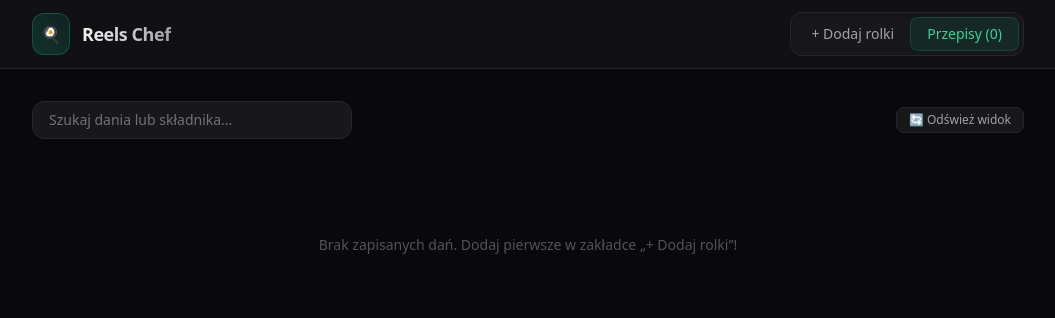
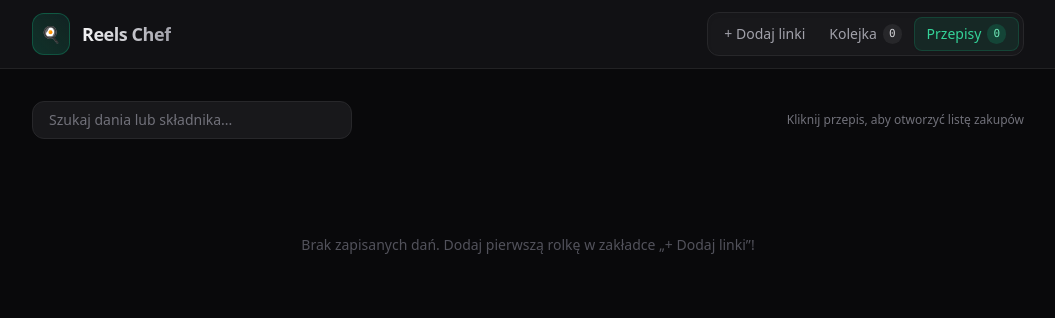
Before and after one commit to blvszk0-gif/przepisy-app, a FastAPI app: page / in a window 1280 px wide. Shown: the top 318 px of the page, without its empty margins (112-1167 px from the left). Run offline with FastAPI, Linux system fonts and the light colour scheme; some libraries are stand-ins or nearby versions.

Commit message:
Revamp index.html for recipe book application
Updated the HTML structure and content for the recipe book application, including navigation tabs, import section, queue management, and recipe display.

```diff
--- a/templates/index.html
+++ b/templates/index.html
@@ -27,8 +27,9 @@
 </head>
 <body class="bg-zinc-950 text-zinc-100 min-h-screen flex flex-col font-sans antialiased selection:bg-emerald-500/20 selection:text-emerald-400">
 
+    <!-- Górny Pasek -->
     <header class="border-b border-zinc-800/80 bg-zinc-900/60 backdrop-blur-md sticky top-0 z-50">
-        <div class="max-w-5xl mx-auto px-4 py-3 flex items-center justify-between">
+        <div class="max-w-5xl mx-auto px-4 py-3 flex flex-col sm:flex-row items-center justify-between gap-3">
             <div class="flex items-center gap-3">
                 <span class="p-2 rounded-xl bg-gradient-to-tr from-emerald-500/20 to-teal-500/10 border border-emerald-500/30 text-emerald-400">
                     🍳
@@ -36,14 +37,21 @@
                 <span class="font-bold text-lg tracking-tight bg-gradient-to-r from-zinc-100 to-zinc-400 bg-clip-text text-transparent">Reels Chef</span>
             </div>
 
-            <nav class="flex p-1 bg-zinc-900 border border-zinc-800 rounded-xl shadow-inner">
+            <!-- Nawigacja: 3 Zakładki -->
+            <nav class="flex p-1 bg-zinc-900 border border-zinc-800 rounded-xl shadow-inner text-xs sm:text-sm">
                 <button onclick="switchTab('import')" id="tabBtn-import"
-                    class="tab-btn flex items-center gap-2 px-4 py-1.5 rounded-lg text-sm font-medium transition-all duration-200 text-zinc-400 hover:text-zinc-200">
-                    <span>+ Dodaj rolki</span>
+                    class="tab-btn px-3 py-1.5 rounded-lg font-medium transition-all text-zinc-400 hover:text-zinc-200">
+                    + Dodaj linki
+                </button>
+                <button onclick="switchTab('queue')" id="tabBtn-queue"
+                    class="tab-btn px-3 py-1.5 rounded-lg font-medium transition-all flex items-center gap-1.5 text-zinc-400 hover:text-zinc-200">
+                    <span>Kolejka</span>
+                    <span id="queueBadge" class="px-1.5 py-0.2 rounded-full text-[11px] bg-zinc-800 text-zinc-300 font-mono">{{ queue|length }}</span>
                 </button>
                 <button onclick="switchTab('recipes')" id="tabBtn-recipes"
-                    class="tab-btn flex items-center gap-2 px-4 py-1.5 rounded-lg text-sm font-medium transition-all duration-200 bg-emerald-500/10 text-emerald-400 border border-emerald-500/20 shadow-sm">
-                    <span>Przepisy ({{ recipes|length }})</span>
+                    class="tab-btn px-3 py-1.5 rounded-lg font-medium transition-all flex items-center gap-1.5 bg-emerald-500/10 text-emerald-400 border border-emerald-500/20 shadow-sm">
+                    <span>Przepisy</span>
+                    <span id="recipesBadge" class="px-1.5 py-0.2 rounded-full text-[11px] bg-emerald-500/20 text-emerald-300 font-mono">{{ recipes|length }}</span>
                 </button>
             </nav>
         </div>
@@ -51,87 +59,121 @@
 
     <main class="max-w-5xl mx-auto px-4 py-8 flex-1 w-full">
 
-        <!-- ZAKŁADKA 1: IMPORT -->
+        <!-- ZAKŁADKA 1: IMPORTOWANIE -->
         <section id="tab-import" class="hidden max-w-xl mx-auto">
             <div class="text-center mb-6">
                 <h1 class="text-2xl md:text-3xl font-extrabold tracking-tight text-white mb-2">Wklej rolki do kolejki</h1>
-                <p class="text-zinc-400 text-sm">Wklej link – aplikacja natychmiast wrzuci go do kolejki i zajmie się wszystkim w tle.</p>
+                <p class="text-zinc-400 text-sm">Wklej dowolną liczbę linków jeden po drugim. Serwer zajmie się przetwarzaniem w tle.</p>
             </div>
 
-            <div class="bg-zinc-900 border border-zinc-800 rounded-2xl p-6 shadow-2xl relative overflow-hidden">
+            <div class="bg-zinc-900 border border-zinc-800 rounded-2xl p-6 shadow-2xl">
                 <form id="urlForm" class="flex flex-col gap-4">
                     <input type="url" id="ig_url" name="url" placeholder="https://www.instagram.com/reel/..." required
                         class="w-full px-4 py-3 bg-zinc-950/80 border border-zinc-700/80 rounded-xl text-zinc-100 placeholder-zinc-500 focus:outline-none focus:ring-2 focus:ring-emerald-500 text-sm">
 
                     <button type="submit" id="submitBtn"
                         class="w-full py-3 px-4 rounded-xl font-semibold bg-emerald-500 hover:bg-emerald-400 text-zinc-950 transition-all flex items-center justify-center gap-2">
-                        <span>Dodaj do kolejki</span>
+                        <span>Dodaj do kolejki w tle</span>
                     </button>
                 </form>
 
                 <div id="queueNotice" class="hidden mt-4 p-3 bg-emerald-500/10 border border-emerald-500/30 rounded-xl text-emerald-400 text-xs text-center">
-                    ✅ <b>Dodano!</b> Przepis pojawił się na liście i przetwarza się w tle. Możesz wklejać kolejny link.
+                    ✅ <b>Dodano!</b> Rolka trafiła do zakładki „Kolejka”. Możesz wkleić następny link.
                 </div>
             </div>
         </section>
 
-        <!-- ZAKŁADKA 2: DASHBOARD -->
+        <!-- ZAKŁADKA 2: KOLEJKA -->
+        <section id="tab-queue" class="hidden">
+            <div class="flex items-center justify-between mb-6">
+                <div>
+                    <h2 class="text-xl font-bold text-zinc-100">Kolejka zadań w tle</h2>
+                    <p class="text-xs text-zinc-500">Tutaj widzisz rolki, które aktualnie się pobierają lub czekają na ponowienie.</p>
+                </div>
+                <button onclick="window.location.reload()" class="text-xs text-zinc-400 hover:text-emerald-400 transition flex items-center gap-1 py-1.5 px-3 rounded-lg border border-zinc-800 bg-zinc-900">
+                    🔄 Odśwież
+                </button>
+            </div>
+
+            <div id="queueList" class="space-y-3">
+                {% for item in queue %}
+                <div id="item-{{ item.id }}" class="bg-zinc-900 border border-zinc-800 rounded-xl p-4 flex flex-col sm:flex-row items-start sm:items-center justify-between gap-4">
+                    <div class="flex-1 min-w-0">
+                        <div class="flex items-center gap-2 mb-1">
+                            {% if item.status == 'pending' %}
+                            <span class="inline-flex items-center gap-1.5 px-2.5 py-0.5 rounded-full text-xs font-medium bg-emerald-500/10 text-emerald-400 border border-emerald-500/20">
+                                <span class="w-2 h-2 rounded-full bg-emerald-400 animate-pulse"></span>
+                                W trakcie przetwarzania
+                            </span>
+                            {% else %}
+                            <span class="inline-flex items-center gap-1.5 px-2.5 py-0.5 rounded-full text-xs font-medium bg-rose-500/10 text-rose-400 border border-rose-500/20">
+                                ⚠️ Błąd serwerów AI (503)
+                            </span>
+                            {% endif %}
+                        </div>
+                        <a href="{{ item.source_url }}" target="_blank" class="text-xs text-zinc-400 hover:text-zinc-200 truncate block max-w-md">
+                            🔗 {{ item.source_url }}
+                        </a>
+                    </div>
+
+                    <div class="flex items-center gap-2 w-full sm:w-auto justify-end border-t sm:border-t-0 border-zinc-800/80 pt-2 sm:pt-0">
+                        {% if item.status == 'error' %}
+                        <button onclick="retryItem('{{ item.id }}', this)"
+                            class="px-3 py-1.5 rounded-lg bg-emerald-500/10 hover:bg-emerald-500/20 border border-emerald-500/30 text-emerald-400 text-xs font-medium transition flex items-center gap-1">
+                            🔄 Ponów
+                        </button>
+                        {% endif %}
+                        <button onclick="deleteItem('{{ item.id }}', 'item-{{ item.id }}')"
+                            class="px-3 py-1.5 rounded-lg bg-rose-500/10 hover:bg-rose-500/20 border border-rose-500/20 text-rose-400 text-xs font-medium transition flex items-center gap-1">
+                            🗑️ Usuń
+                        </button>
+                    </div>
+                </div>
+                {% else %}
+                <div class="py-16 text-center text-zinc-600 border border-dashed border-zinc-800 rounded-2xl">
+                    <p class="text-sm">Kolejka jest pusta. Wszystkie rolki zostały pomyślnie przetworzone!</p>
+                </div>
+                {% endfor %}
+            </div>
+        </section>
+
+        <!-- ZAKŁADKA 3: PRZEPISY -->
         <section id="tab-recipes" class="block">
             <div class="flex flex-col sm:flex-row gap-3 items-center justify-between mb-8">
                 <input type="text" id="recipeSearch" oninput="filterRecipes()" placeholder="Szukaj dania lub składnika..."
                     class="w-full sm:w-80 px-4 py-2 bg-zinc-900 border border-zinc-800 rounded-xl text-zinc-200 placeholder-zinc-500 text-sm focus:outline-none focus:ring-1 focus:ring-emerald-500">
-                <button onclick="window.location.reload()" class="text-xs text-zinc-400 hover:text-emerald-400 transition flex items-center gap-1.5 py-1 px-3 rounded-lg border border-zinc-800 bg-zinc-900">
-                    🔄 Odśwież widok
-                </button>
+                <span class="text-xs text-zinc-500">
+                    Kliknij przepis, aby otworzyć listę zakupów
+                </span>
             </div>
 
             <div id="recipesContainer" class="grid grid-cols-1 md:grid-cols-2 gap-5">
                 {% for recipe in recipes %}
-
-                <!-- STAN 1: PRZETWARZANIE W TOKU (PENDING) -->
-                {% if recipe.status == 'pending' %}
-                <article class="bg-zinc-900/50 border border-emerald-500/30 rounded-2xl p-5 flex flex-col justify-between animate-pulse">
-                    <div>
-                        <div class="flex items-center gap-2 mb-2 text-emerald-400 text-sm font-semibold">
-                            <div class="w-3 h-3 border-2 border-emerald-400 border-t-transparent rounded-full animate-spin"></div>
-                            <span>Pobieranie i analiza rolki...</span>
-                        </div>
-                        <p class="text-xs text-zinc-400 truncate">{{ recipe.source_url }}</p>
-                    </div>
-                    <div class="text-[11px] text-zinc-500 mt-4">
-                        To potrwa od kilkunastu sekund do minuty. Strona zaktualizuje się automatycznie.
-                    </div>
-                </article>
-
-                <!-- STAN 2: BŁĄD (ERROR - NP. 503 SERWERÓW AI) Z PRZYCISKIEM PONÓW -->
-                {% elif recipe.status == 'error' %}
-                <article class="bg-zinc-900 border border-rose-900/40 rounded-2xl p-5 flex flex-col justify-between">
-                    <div>
-                        <div class="flex items-center justify-between gap-2 mb-2 text-rose-400 text-sm font-semibold">
-                            <span>⚠️ Serwery AI były przeciążone</span>
-                            <a href="{{ recipe.source_url }}" target="_blank" class="text-zinc-500 hover:text-zinc-300 text-xs">🔗 Rolka</a>
-                        </div>
-                        <p class="text-xs text-zinc-400 mb-4">Wystąpił chwilowy błąd podczas transkrypcji lub analizy. Nie musisz szukać linku ponownie!</p>
-                    </div>
-                    <button onclick="retryItem('{{ recipe.id }}', this)"
-                        class="w-full py-2 px-3 rounded-xl bg-rose-500/10 hover:bg-rose-500/20 border border-rose-500/30 text-rose-300 font-medium text-xs flex items-center justify-center gap-2 transition">
-                        <span>🔄 Ponów próbę teraz</span>
-                    </button>
-                </article>
-
-                <!-- STAN 3: GOTOWY PRZEPIS (COMPLETED) -->
-                {% else %}
-                <article class="recipe-card bg-zinc-900 border border-zinc-800 rounded-2xl p-5 flex flex-col justify-between"
+                <article id="recipe-{{ recipe.id }}" class="recipe-card bg-zinc-900 border border-zinc-800 rounded-2xl p-5 flex flex-col justify-between"
                          data-title="{{ recipe.title | lower }}"
                          data-ingredients="{% for item in recipe.ingredients %}{{ item.name | lower }} {% endfor %}">
                     <div>
                         <div class="flex items-start justify-between gap-3 mb-2">
-                            <h2 class="text-lg font-bold text-zinc-100">{{ recipe.title }}</h2>
-                            <a href="{{ recipe.source_url }}" target="_blank" class="text-zinc-500 hover:text-emerald-400 text-xs">🔗 Rolka</a>
+                            <h2 class="text-lg font-bold text-zinc-100 tracking-tight leading-snug">{{ recipe.title }}</h2>
+                            <div class="flex items-center gap-1">
+                                <a href="{{ recipe.source_url }}" target="_blank" title="Oryginał na Instagramie"
+                                   class="text-zinc-500 hover:text-emerald-400 p-1.5 rounded-lg hover:bg-zinc-800 transition">
+                                    <svg xmlns="http://www.w3.org/2000/svg" class="w-4 h-4" fill="none" viewBox="0 0 24 24" stroke="currentColor">
+                                        <path stroke-linecap="round" stroke-linejoin="round" stroke-width="2" d="M10 6H6a2 2 0 00-2 2v10a2 2 0 002 2h10a2 2 0 002-2v-4M14 4h6m0 0v6m0-6L10 14" />
+                                    </svg>
+                                </a>
+                                <button onclick="deleteItem('{{ recipe.id }}', 'recipe-{{ recipe.id }}')" title="Usuń przepis"
+                                   class="text-zinc-500 hover:text-rose-400 p-1.5 rounded-lg hover:bg-rose-500/10 transition">
+                                    <svg xmlns="http://www.w3.org/2000/svg" class="w-4 h-4" fill="none" viewBox="0 0 24 24" stroke="currentColor">
+                                        <path stroke-linecap="round" stroke-linejoin="round" stroke-width="2" d="M19 7l-.867 12.142A2 2 0 0116.138 21H7.862a2 2 0 01-1.995-1.858L5 7m5 4v6m4-6v6m1-10V4a1 1 0 00-1-1h-4a1 1 0 00-1 1v3M4 7h16" />
+                                    </svg>
+                                </button>
+                            </div>
                         </div>
+
                         <div class="flex gap-2 mb-4 text-xs text-zinc-400">
-                            <span class="px-2 py-0.5 rounded-full bg-zinc-800">🛒 {{ recipe.ingredients | length }} składników</span>
-                            <span class="px-2 py-0.5 rounded-full bg-zinc-800">🧑‍🍳 {{ recipe.instructions | length }} kroków</span>
+                            <span class="px-2.5 py-0.5 rounded-full bg-zinc-800 border border-zinc-700/50">🛒 {{ recipe.ingredients | length }} składników</span>
+                            <span class="px-2.5 py-0.5 rounded-full bg-zinc-800 border border-zinc-700/50">🧑‍🍳 {{ recipe.instructions | length }} kroków</span>
                         </div>
                     </div>
 
@@ -169,11 +211,9 @@
                         </div>
                     </div>
                 </article>
-                {% endif %}
-
                 {% else %}
                 <div class="col-span-full py-16 text-center text-zinc-600 text-sm">
-                    Brak zapisanych dań. Dodaj pierwsze w zakładce „+ Dodaj rolki”!
+                    Brak zapisanych dań. Dodaj pierwszą rolkę w zakładce „+ Dodaj linki”!
                 </div>
                 {% endfor %}
             </div>
@@ -181,14 +221,17 @@
     </main>
 
     <script>
+        let currentCompletedCount = {{ recipes|length }};
+        let currentQueueCount = {{ queue|length }};
+
         function switchTab(tabId) {
-            ['import', 'recipes'].forEach(t => {
+            ['import', 'queue', 'recipes'].forEach(t => {
                 document.getElementById(`tab-${t}`).classList.toggle('hidden', t !== tabId);
                 const btn = document.getElementById(`tabBtn-${t}`);
                 if (t === tabId) {
-                    btn.className = "tab-btn flex items-center gap-2 px-4 py-1.5 rounded-lg text-sm font-medium bg-emerald-500/10 text-emerald-400 border border-emerald-500/20 shadow-sm";
+                    btn.className = "tab-btn px-3 py-1.5 rounded-lg font-medium transition-all flex items-center gap-1.5 bg-emerald-500/10 text-emerald-400 border border-emerald-500/20 shadow-sm";
                 } else {
-                    btn.className = "tab-btn flex items-center gap-2 px-4 py-1.5 rounded-lg text-sm font-medium text-zinc-400 hover:text-zinc-200";
+                    btn.className = "tab-btn px-3 py-1.5 rounded-lg font-medium transition-all flex items-center gap-1.5 text-zinc-400 hover:text-zinc-200";
                 }
             });
         }
@@ -209,7 +252,7 @@
             });
         }
 
-        // Dodawanie linku do kolejki
+        // Dodawanie do kolejki
         document.getElementById('urlForm').addEventListener('submit', async (e) => {
             e.preventDefault();
             const input = document.getElementById('ig_url');
@@ -224,31 +267,49 @@
             formData.append('url', val);
             await fetch('/process', { method: 'POST', body: formData });
 
-            // Przełącz na zakładkę przepisów, by użytkownik od razu widział proces
-            setTimeout(() => {
-                switchTab('recipes');
-                window.location.reload();
-            }, 800);
+            // Zaktualizuj licznik kolejki na górnym pasku
+            currentQueueCount++;
+            document.getElementById('queueBadge').innerText = currentQueueCount;
         });
 
-        // Przycisk ponawiania nieudanej próby
+        // Usuwanie pozycji z kolejki lub gotowego przepisu
+        async function deleteItem(id, elementDomId) {
+            if (!confirm("Czy na pewno chcesz to usunąć?")) return;
+
+            const el = document.getElementById(elementDomId);
+            if (el) {
+                el.style.opacity = '0.3';
+                el.style.pointerEvents = 'none';
+            }
+
+            try {
+                const res = await fetch(`/delete/${id}`, { method: 'POST' });
+                if (res.ok) {
+                    if (el) el.remove();
+                } else {
+                    alert("Błąd podczas usuwania");
+                    if (el) el.style.opacity = '1';
+                }
+            } catch (err) {
+                alert("Błąd połączenia");
+                if (el) el.style.opacity = '1';
+            }
+        }
+
+        // Ponowienie błędu
         async function retryItem(id, btn) {
             btn.disabled = true;
-            btn.innerHTML = "⏳ Uruchamiam...";
+            btn.innerHTML = "⏳ Ponawiam...";
             await fetch(`/retry/${id}`, { method: 'POST' });
             window.location.reload();
         }
 
-        // Sprawdzanie co 8 sekund, czy przepisy w toku skończyły się przetwarzać
+        // Ciche sprawdzanie w tle: gdy rolka skończy się przetwarzać w kolejce, odświeża stronę
         setInterval(async () => {
             try {
-                const res = await fetch('/api/recipes');
+                const res = await fetch('/api/status');
                 const data = await res.json();
-                const hasPendingInUI = document.querySelectorAll('.animate-pulse').length > 0;
-                const hasPendingInDB = data.some(r => r.status === 'pending');
-
-                // Jeśli w bazie coś się zmieniło ze statusu pending -> odśwież
-                if (hasPendingInUI && !hasPendingInDB) {
+                if (data.completed !== currentCompletedCount) {
                     window.location.reload();
                 }
             } catch (e) {}
```
